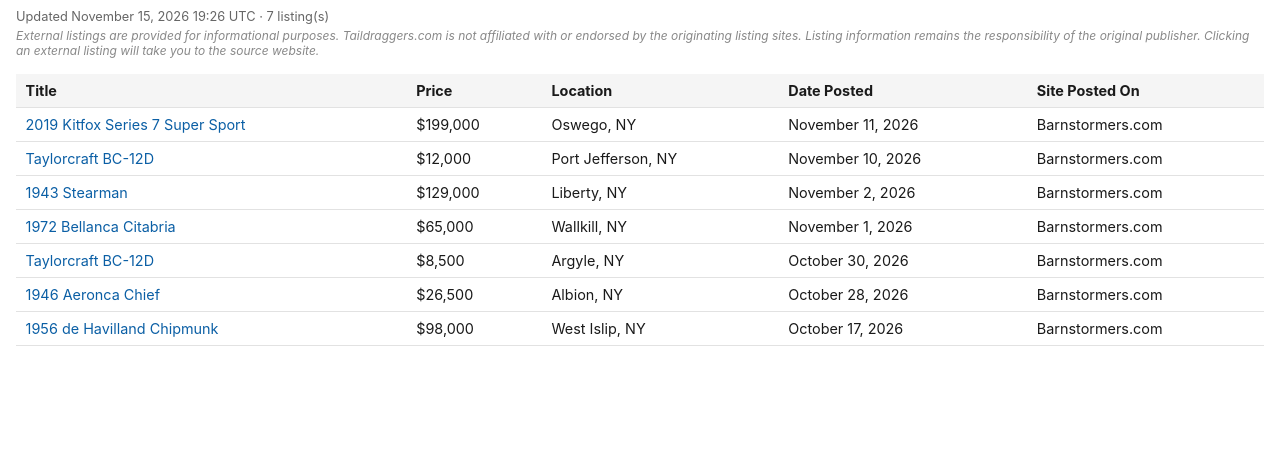
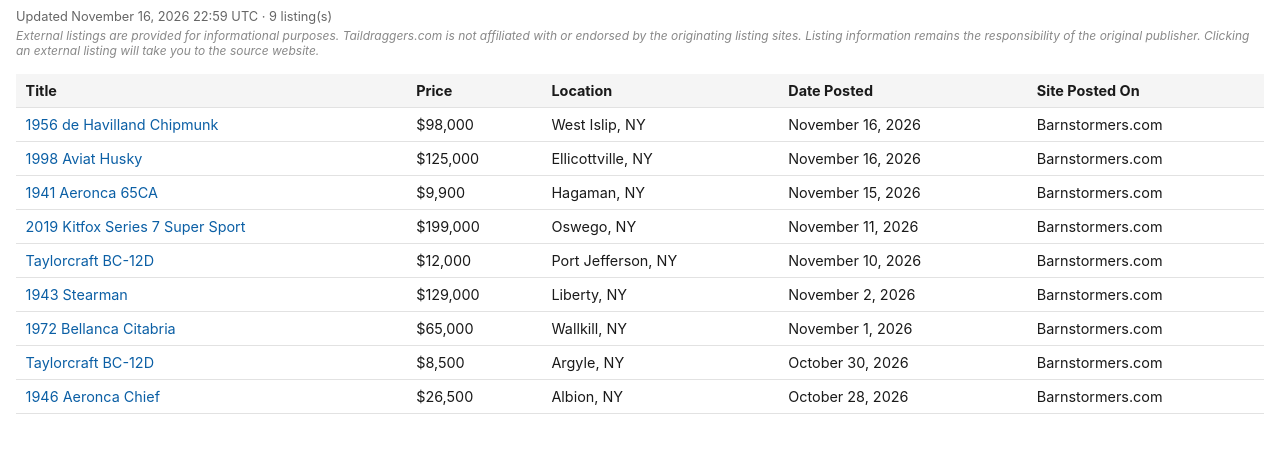
Before and after one commit to taildraggers/new-york, a plain HTML site: page docs/index.html in a window 1280 px wide. Shown: the part 43-496 px from the top of the page. Drawn offline with Linux system fonts and the light colour scheme.

Commit message:
Update New York listings (2026-11-16)

```diff
--- a/docs/index.html
+++ b/docs/index.html
@@ -58,20 +58,22 @@
 </head>
 <body>
   <h1>Taildragger Ads in New York</h1>
-  <div class="updated">Updated November 15, 2026 19:26 UTC &middot; 7 listing(s)</div>
+  <div class="updated">Updated November 16, 2026 22:59 UTC &middot; 9 listing(s)</div>
   <div class="disclaimer">External listings are provided for informational purposes. Taildraggers.com is not affiliated with or endorsed by the originating listing sites. Listing information remains the responsibility of the original publisher. Clicking an external listing will take you to the source website.</div>
   <table>
     <thead>
       <tr><th>Title</th><th>Price</th><th>Location</th><th>Date Posted</th><th>Site Posted On</th></tr>
     </thead>
     <tbody>
+        <tr><td><a href="https://www.barnstormers.com/classified-2068395-1956-De-Havilland-Chipmunk.html" target="_blank" rel="noopener noreferrer">1956 de Havilland Chipmunk</a></td><td>$98,000</td><td>West Islip, NY</td><td>November 16, 2026</td><td>Barnstormers.com</td></tr>
+        <tr><td><a href="https://www.barnstormers.com/classified-2084108-1998-Aviat-Husky-A1A-For-Sale.html" target="_blank" rel="noopener noreferrer">1998 Aviat Husky</a></td><td>$125,000</td><td>Ellicottville, NY</td><td>November 16, 2026</td><td>Barnstormers.com</td></tr>
+        <tr><td><a href="https://www.barnstormers.com/classified-2083899-1941-AERONCA-65CA-SUPER-CHIEF.html" target="_blank" rel="noopener noreferrer">1941 Aeronca 65CA</a></td><td>$9,900</td><td>Hagaman, NY</td><td>November 15, 2026</td><td>Barnstormers.com</td></tr>
         <tr><td><a href="https://www.barnstormers.com/classified-1819962-KITFOX-7-SUPERSPORT-STI-2019.html" target="_blank" rel="noopener noreferrer">2019 Kitfox Series 7 Super Sport</a></td><td>$199,000</td><td>Oswego, NY</td><td>November 11, 2026</td><td>Barnstormers.com</td></tr>
         <tr><td><a href="https://www.barnstormers.com/classified-2078440-Taylorcraft-BC-12D-For-Sale.html" target="_blank" rel="noopener noreferrer">Taylorcraft BC-12D</a></td><td>$12,000</td><td>Port Jefferson, NY</td><td>November 10, 2026</td><td>Barnstormers.com</td></tr>
         <tr><td><a href="https://www.barnstormers.com/classified-2081410-1943-450-Stearman-N61GP.html" target="_blank" rel="noopener noreferrer">1943 Stearman</a></td><td>$129,000</td><td>Liberty, NY</td><td>November 2, 2026</td><td>Barnstormers.com</td></tr>
         <tr><td><a href="https://www.barnstormers.com/classified-2056555-1972-Ballanca-Citabria-7ECA.html" target="_blank" rel="noopener noreferrer">1972 Bellanca Citabria</a></td><td>$65,000</td><td>Wallkill, NY</td><td>November 1, 2026</td><td>Barnstormers.com</td></tr>
         <tr><td><a href="https://www.barnstormers.com/classified-2080954-Taylorcraft-BC12D.html" target="_blank" rel="noopener noreferrer">Taylorcraft BC-12D</a></td><td>$8,500</td><td>Argyle, NY</td><td>October 30, 2026</td><td>Barnstormers.com</td></tr>
         <tr><td><a href="https://www.barnstormers.com/classified-2074223-1946-AERONCA-CHIEF.html" target="_blank" rel="noopener noreferrer">1946 Aeronca Chief</a></td><td>$26,500</td><td>Albion, NY</td><td>October 28, 2026</td><td>Barnstormers.com</td></tr>
-        <tr><td><a href="https://www.barnstormers.com/classified-2068395-1956-De-Havilland-Chipmunk.html" target="_blank" rel="noopener noreferrer">1956 de Havilland Chipmunk</a></td><td>$98,000</td><td>West Islip, NY</td><td>October 17, 2026</td><td>Barnstormers.com</td></tr>
     </tbody>
   </table>
 <script>
```
